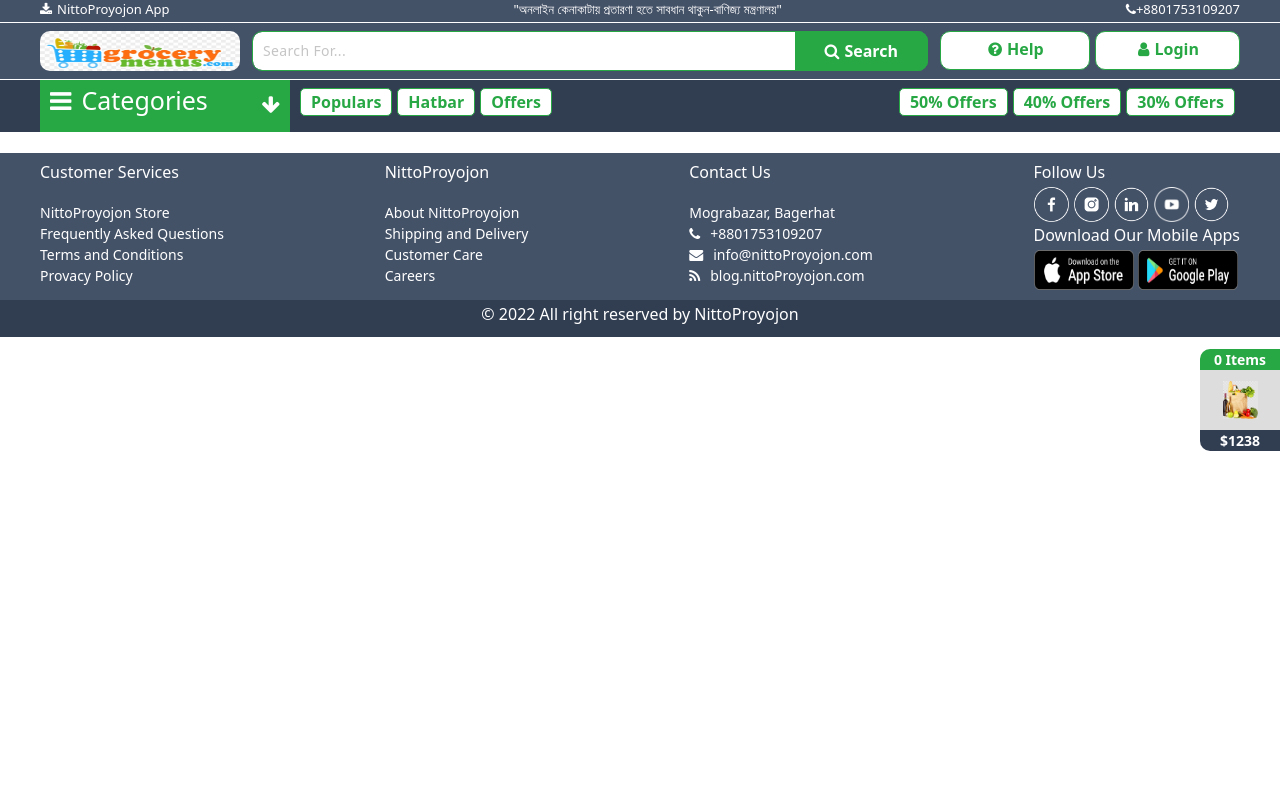
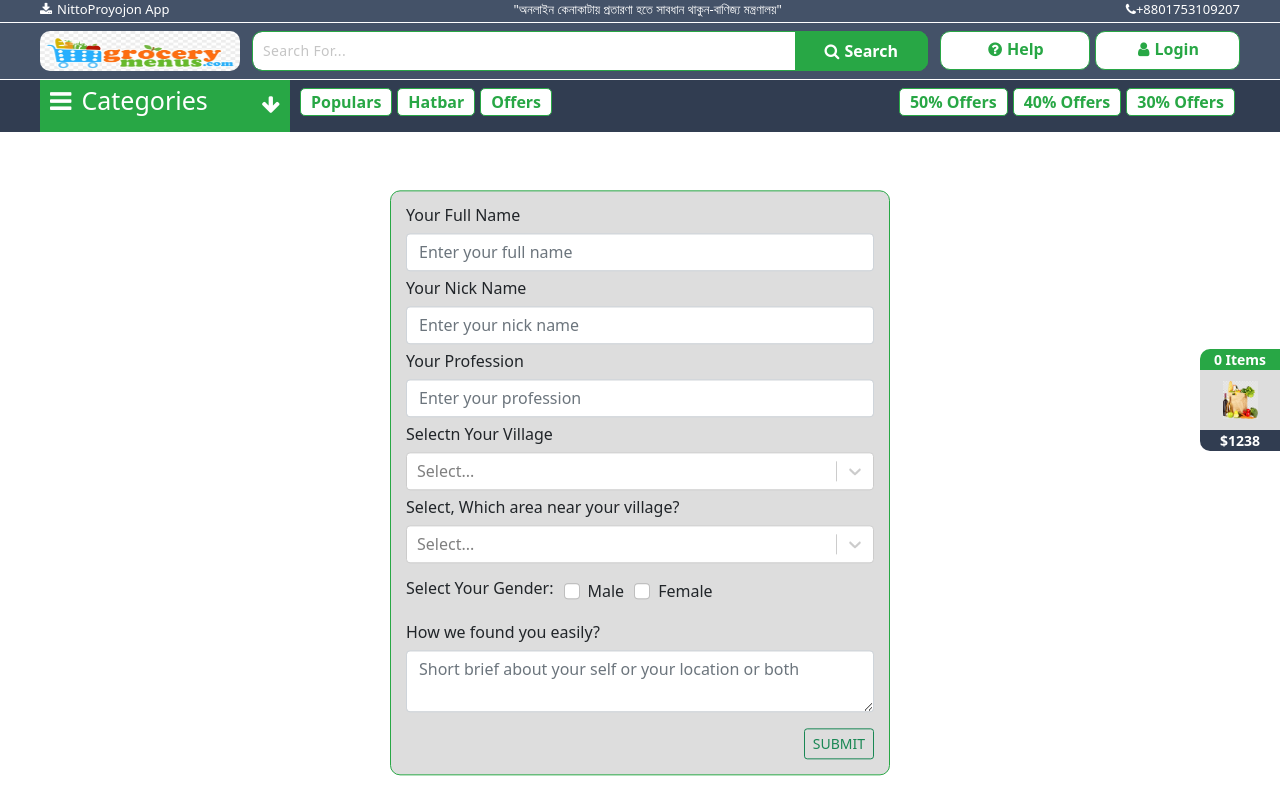
Before and after one commit to nurislammridha/nittoProyojonWeb, a React (Create React App) app: page /user-details in a window 1280 px wide. Shown: the top 800 px of the page. Built offline with nearby package versions, Linux system fonts and the light colour scheme.

Commit message:
Create user details page

```diff
--- a/package.json
+++ b/package.json
@@ -16,6 +16,7 @@
     "react-responsive-carousel": "^3.2.22",
     "react-router-dom": "^6.2.1",
     "react-scripts": "5.0.0",
+    "react-select": "^5.2.2",
     "react-toastify": "^8.1.0",
     "redux-devtools-extension": "^2.13.9",
     "redux-thunk": "^2.4.1",
--- a/src/App.js
+++ b/src/App.js
@@ -8,6 +8,7 @@ import HomeProductsContainer from "./modules/homeProducts/views/HomeProductsCont
 import { Routes, Route, Link } from "react-router-dom";
 import PhoneNumberContainer from "./modules/auth/views/PhoneNumberContainer";
 import PasswordContainer from "./modules/auth/views/PasswordContainer";
+import UserDetailsContainer from "./modules/auth/views/UserDetailsContainer";
 function App() {
   let option = {
     responsive: {
@@ -35,6 +36,7 @@ function App() {
         <Route path="all-products/:id" element={<AllProducts />} />
         <Route path="phone-number" element={<PhoneNumberContainer />} />
         <Route path="password" element={<PasswordContainer />} />
+        <Route path="user-details" element={<UserDetailsContainer />} />
       </Routes>
       <Footer />
       <Cart />
--- a/src/asset/css/main.css
+++ b/src/asset/css/main.css
@@ -637,5 +637,15 @@
   background-color: #ddd;
   border: 1px solid #28a745;
   border-radius: 10px;
-  padding: 10px;
+  padding: 15px;
 }
+.gender_align{
+  display: flex;
+  justify-content:flex-start;
+}
+.gender_align .form-check{
+  margin-left: 10px !important;
+}
+.user_details{
+  min-height: 700px;
+}
--- a/src/modules/auth/components/Password.js
+++ b/src/modules/auth/components/Password.js
@@ -2,10 +2,31 @@ import React from "react";
 
 const Password = () => {
   return (
-    <div>
-      Password Password Password Password Password Password Password Password
-      Password Password Password Password Password Password
-    </div>
+    <>
+     <div className="middle_vrhr">
+        <div className="vrhr_card">
+          <div>
+            <h6>Your Password</h6>
+            <input
+              className="form-control mt-3"
+              placeholder="Enter your active phonr number"
+            />
+          </div>
+          <div className="mt-3">
+            <h6>Confirm Password</h6>
+            <input
+              className="form-control mt-3"
+              placeholder="Enter your active phonr number"
+            />
+          </div>
+          <div className="mt-3 d-flex justify-content-end">
+            <a className="btn btn-outline-success btn-sm ">
+              SUBMIT
+            </a>
+          </div>
+        </div>
+      </div>
+    </>
   );
 };
 
--- a/src/modules/auth/components/PhoneNumber.js
+++ b/src/modules/auth/components/PhoneNumber.js
@@ -12,8 +12,8 @@ const PhoneNumber = () => {
               placeholder="Enter your active phonr number"
             />
           </div>
-          <div className="mt-4 clearfix">
-            <a className="float-right btn btn-outline-success btn-sm ">
+          <div className="mt-3 d-flex justify-content-end">
+            <a className="btn btn-outline-success btn-sm ">
               SUBMIT
             </a>
           </div>
--- /dev/null
+++ b/src/modules/auth/components/UserDetails.js
@@ -0,0 +1,76 @@
+import React from "react";
+import Select from 'react-select'
+import Form from 'react-bootstrap/Form'
+const UserDetails = () => {
+  const options=[
+    {label:"Bagmara", value:"Bagmara"},
+    {label:"Bagmara", value:"Bagmara"},
+    {label:"Bagmara", value:"Bagmara"},
+    {label:"Bagmara", value:"Bagmara"}
+  ]
+  return (
+    <>
+      <div className="middle_vrhr user_details">
+        <div className="vrhr_card">
+          <div>
+            <h6>Your Full Name</h6>
+            <input
+              className="form-control mt-2"
+              placeholder="Enter your full name"
+            />
+          </div>
+          <div className="mt-2">
+            <h6>Your Nick Name</h6>
+            <input
+              className="form-control mt-2"
+              placeholder="Enter your nick name"
+            />
+          </div>
+          <div className="mt-2">
+            <h6>Your Profession</h6>
+            <input
+              className="form-control mt-2"
+              placeholder="Enter your profession"
+            />
+          </div>
+          <div className="mt-2">
+            <h6>Selectn Your Village</h6>
+            <Select
+            options={options}
+            />
+          </div>
+          <div className="mt-2">
+            <h6>Select, Which area near your village?</h6>
+            <Select
+            options={options}
+            />
+          </div>
+          <div className="mt-3 gender_align">
+            <h6 className="">Select Your Gender:</h6>
+            <Form.Group className="" controlId="formBasicCheckbox">
+               <Form.Check type="checkbox" label="Male" />
+            </Form.Group>
+           <Form.Group className="" controlId="formBasicCheckbox2">
+                <Form.Check type="checkbox" label="Female" />
+            </Form.Group>
+
+          </div>
+          <div className="mt-3">
+            <h6>How we found you easily?</h6>
+            <textarea
+            className="form-control"
+            placeholder="Short brief about your self or your location or both"
+            />
+          </div>
+          <div className="mt-3 d-flex justify-content-end">
+            <a className="btn btn-outline-success btn-sm ">
+              SUBMIT
+            </a>
+          </div>
+        </div>
+      </div>
+    </>
+  );
+};
+
+export default UserDetails;
--- /dev/null
+++ b/src/modules/auth/views/UserDetailsContainer.js
@@ -0,0 +1,12 @@
+import React from 'react'
+import UserDetails from '../components/UserDetails'
+
+const UserDetailsContainer = () => {
+    return (
+        <>
+         <UserDetails/>
+        </>
+    )
+}
+
+export default UserDetailsContainer
```
Also changed, not shown: 1 other file (tests, documents, lock files or other folders).
